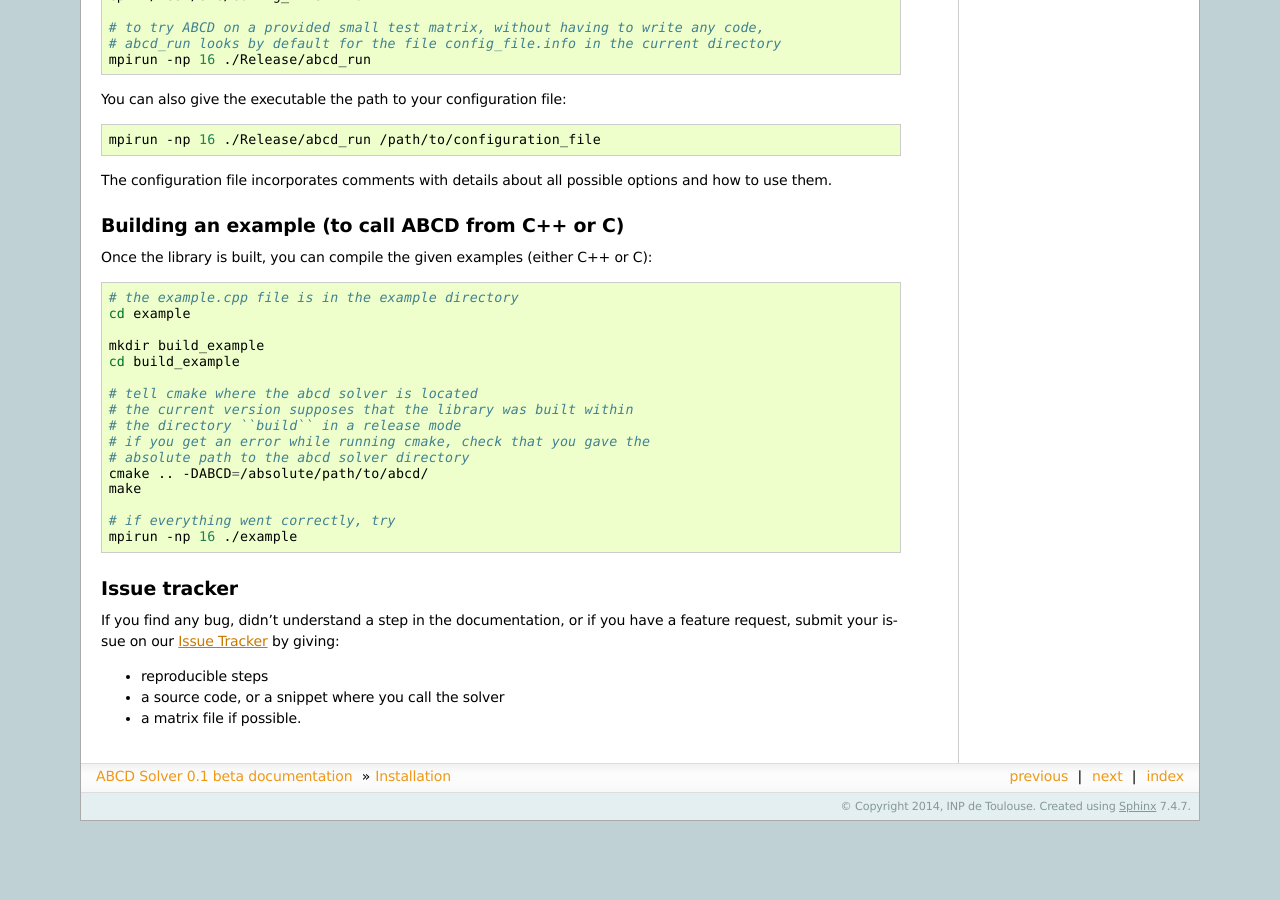
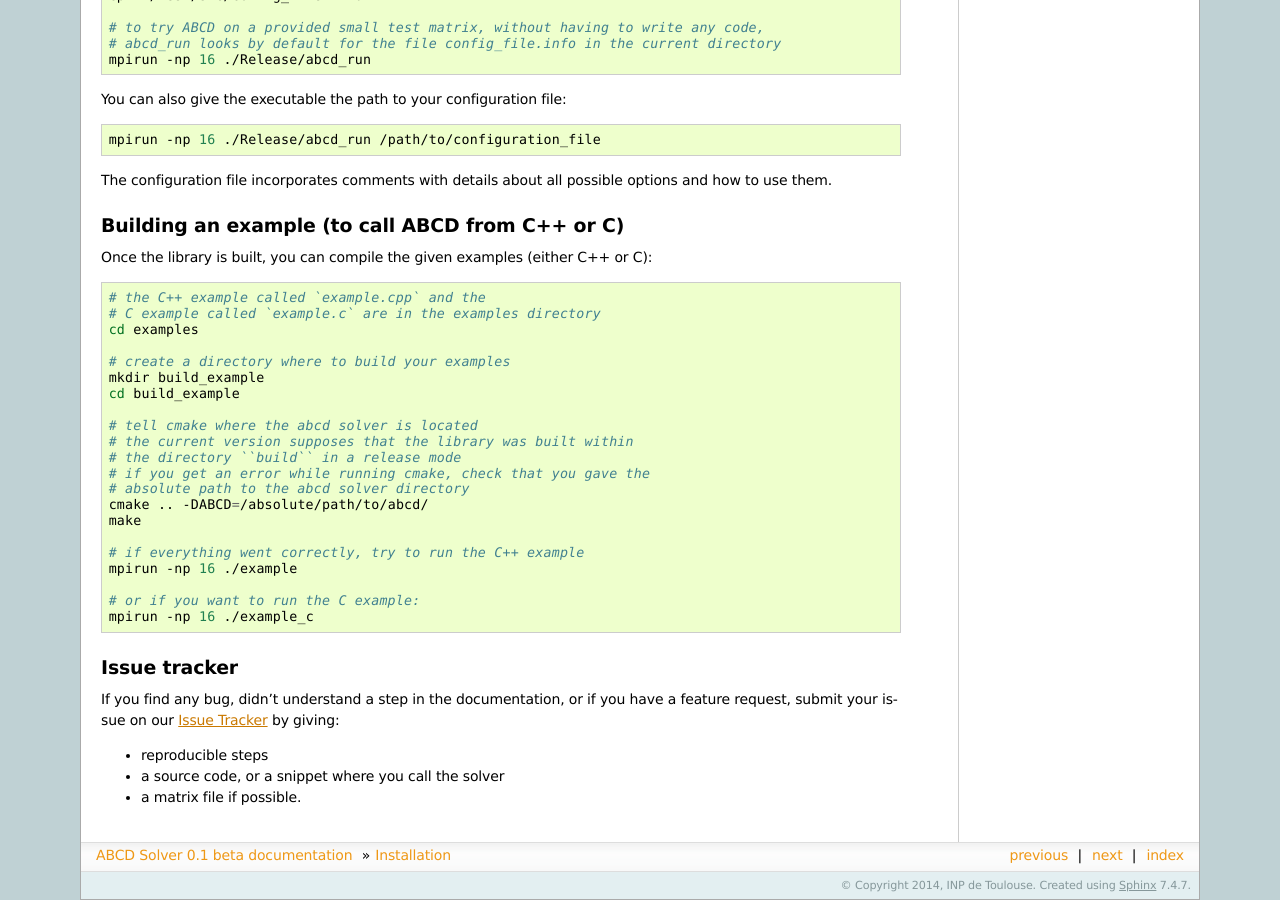
Before and after one commit to NLAFET/block_cimmino, a Sphinx documentation site: the page built from doc/source/installation.rst, in a window 1280 px wide and 900 px high, scrolled down 1581 px. Built offline with Sphinx 7.4.7, drawn with Linux system fonts in a browser that asks for light colours; before the commit the page ends 2402 px from its top, so only the background shows below that.

```diff
--- a/doc/source/installation.rst
+++ b/doc/source/installation.rst
@@ -128,9 +128,11 @@ Once the library is built, you can compile the given examples (either C++ or C):
 
 .. code-block:: bash
 
-   # the example.cpp file is in the example directory
-   cd example
+   # the C++ example called `example.cpp` and the
+   # C example called `example.c` are in the examples directory
+   cd examples
 
+   # create a directory where to build your examples
    mkdir build_example
    cd build_example
 
@@ -142,8 +144,11 @@ Once the library is built, you can compile the given examples (either C++ or C):
    cmake .. -DABCD=/absolute/path/to/abcd/
    make
 
-   # if everything went correctly, try
+   # if everything went correctly, try to run the C++ example
    mpirun -np 16 ./example
+
+   # or if you want to run the C example:
+   mpirun -np 16 ./example_c
 
 
 Issue tracker
```
Also changed, not shown: doc/source/usage_cpp.rst (+10 -5 lines).
